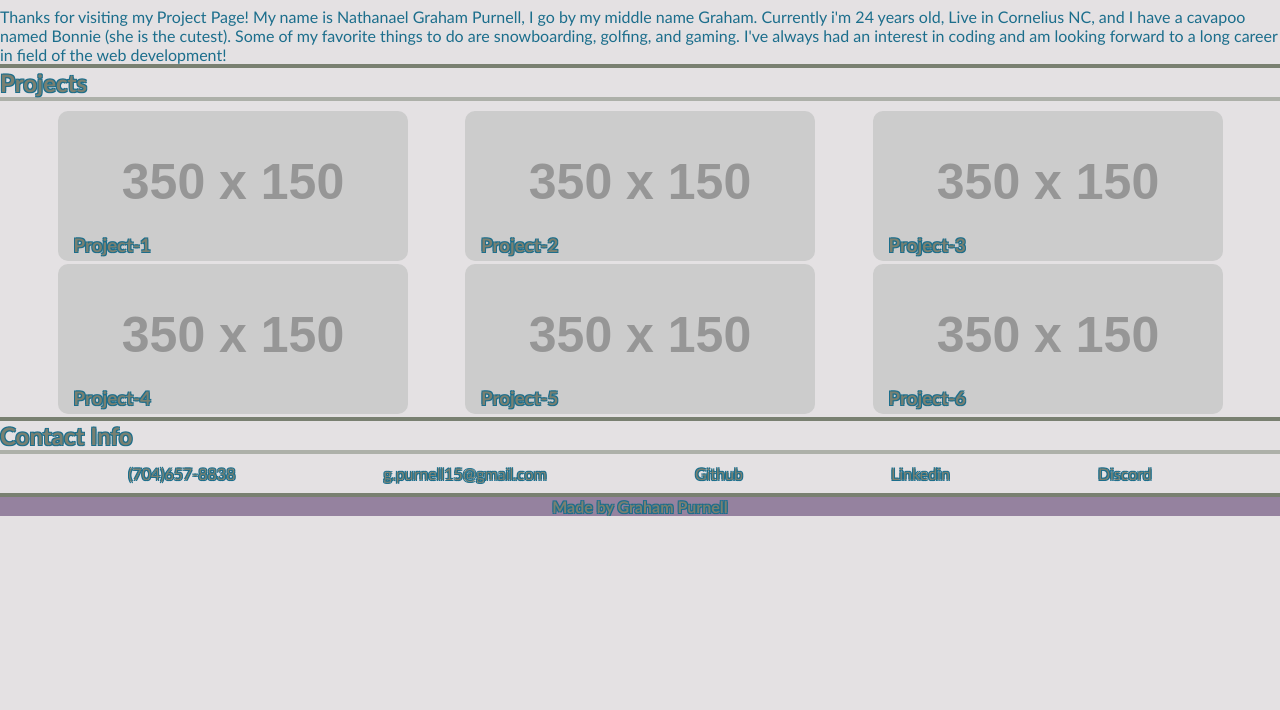
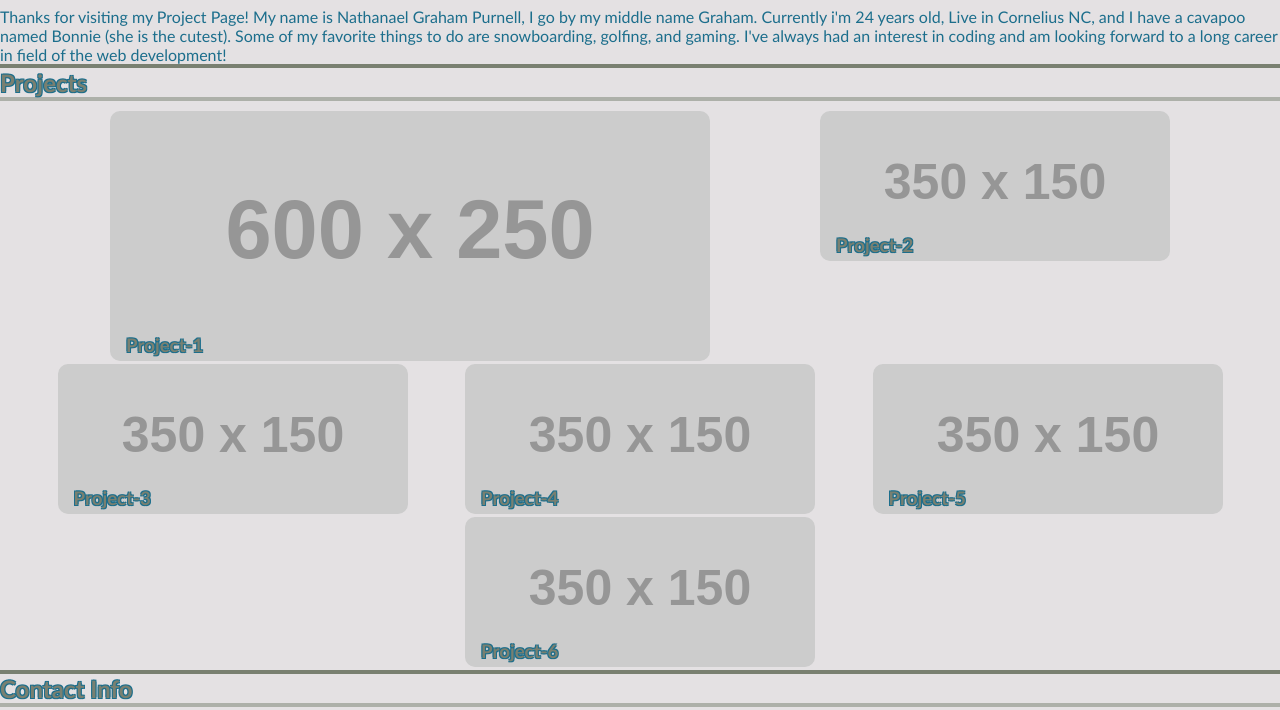
Before and after one commit to GrahamP98/professional_portfolio, a plain HTML site: page index.html in a window 1280 px wide. Shown: the part 303-1013 px from the top of the page. Before the commit the page ends 819 px from the top, so only its background shows below. Drawn offline with Linux system fonts and the light colour scheme; placeholder pictures from the web are drawn by us.

Commit message:
fixed image

```diff
--- a/index.html
+++ b/index.html
@@ -58,7 +58,7 @@
     <main>
         <section>
             <div id="Project-1" class="Project">
-                <img src="https://via.placeholder.com/350x150" alt="placeholder image">
+                <img src="https://via.placeholder.com/600x250" alt="placeholder image">
                 <h3>Project-1</h3>
             </div>
         </section>
```
